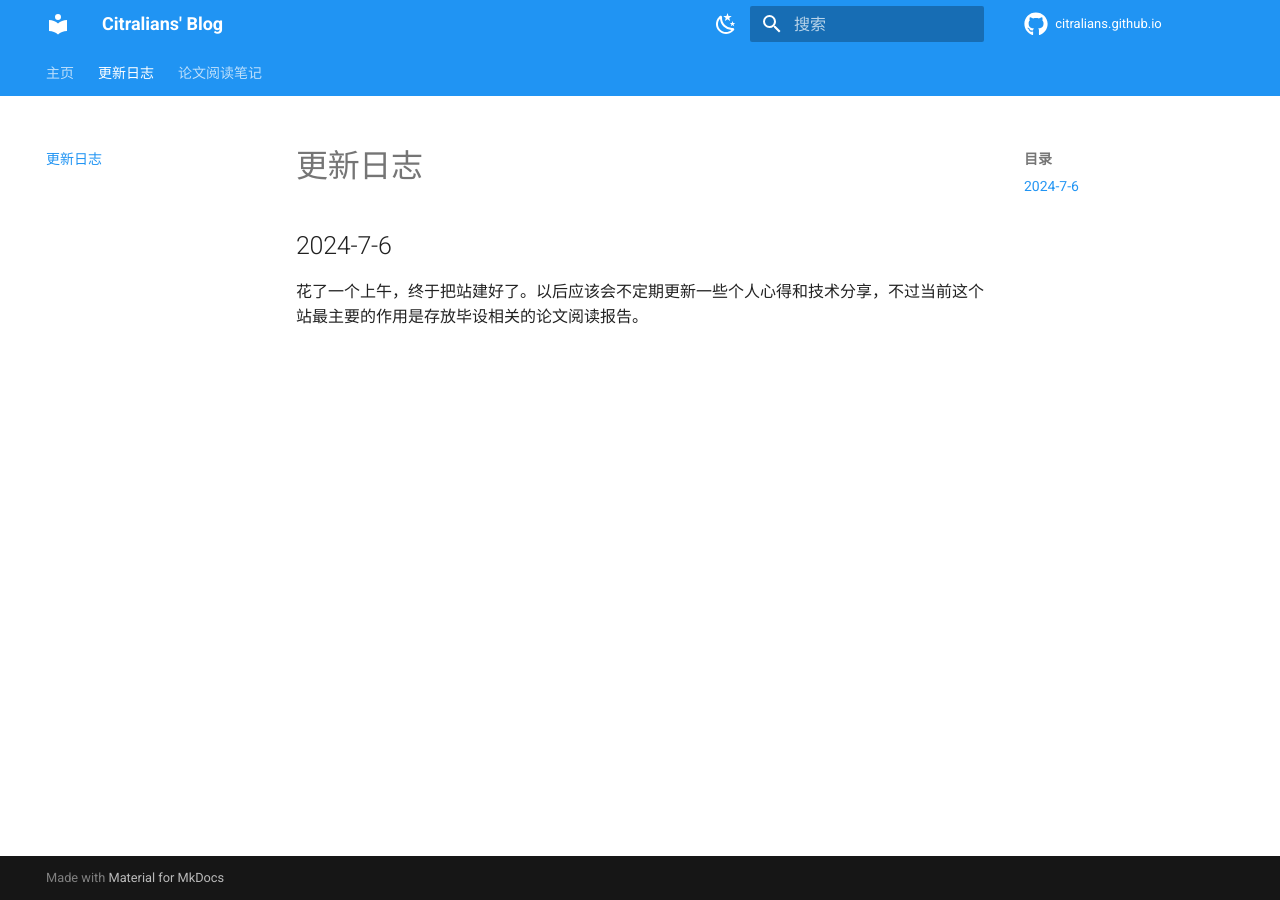
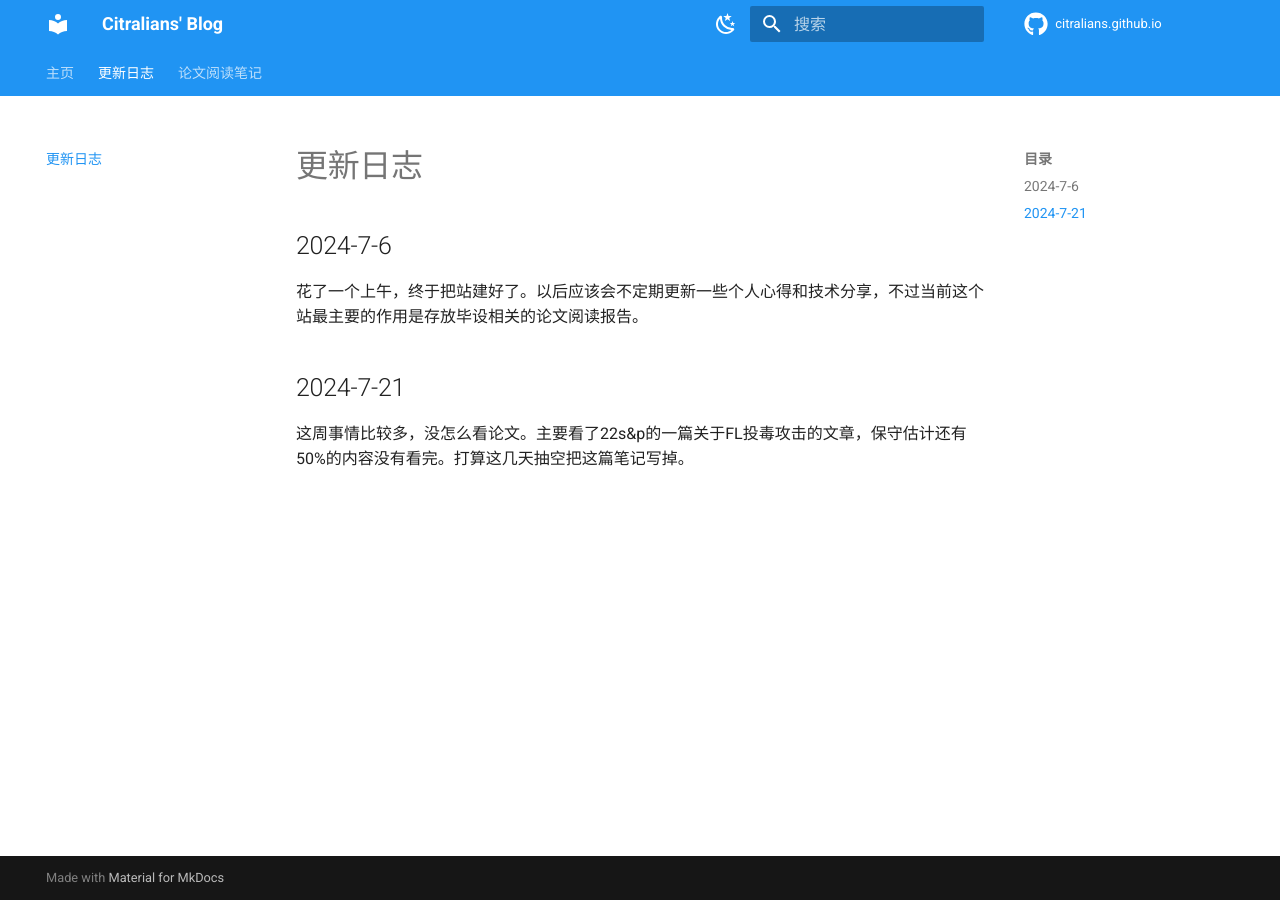
Before and after one commit to Citralians/citralians.github.io, an MkDocs documentation site: the page built from docs/diary.md, in a window 1280 px wide. Built offline with MkDocs 1.6.1 and Material for MkDocs 9.7.7, drawn with Linux system fonts in a browser that asks for light colours; comment, search, counter and statistics services are not loaded.

Commit message:
Update diary.md

```diff
--- a/docs/diary.md
+++ b/docs/diary.md
@@ -3,3 +3,7 @@
 ## 2024-7-6
 
 花了一个上午，终于把站建好了。以后应该会不定期更新一些个人心得和技术分享，不过当前这个站最主要的作用是存放毕设相关的论文阅读报告。
+
+## 2024-7-21
+
+这周事情比较多，没怎么看论文。主要看了22s&p的一篇关于FL投毒攻击的文章，保守估计还有50%的内容没有看完。打算这几天抽空把这篇笔记写掉。
```
